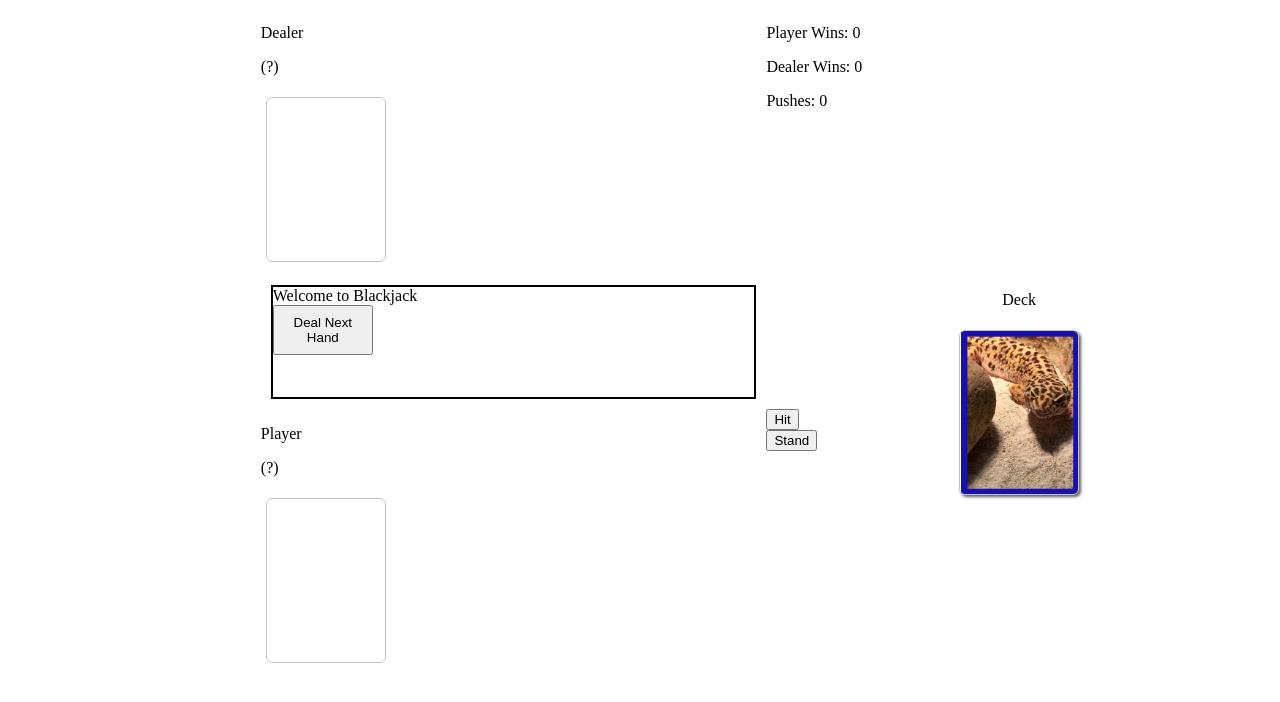
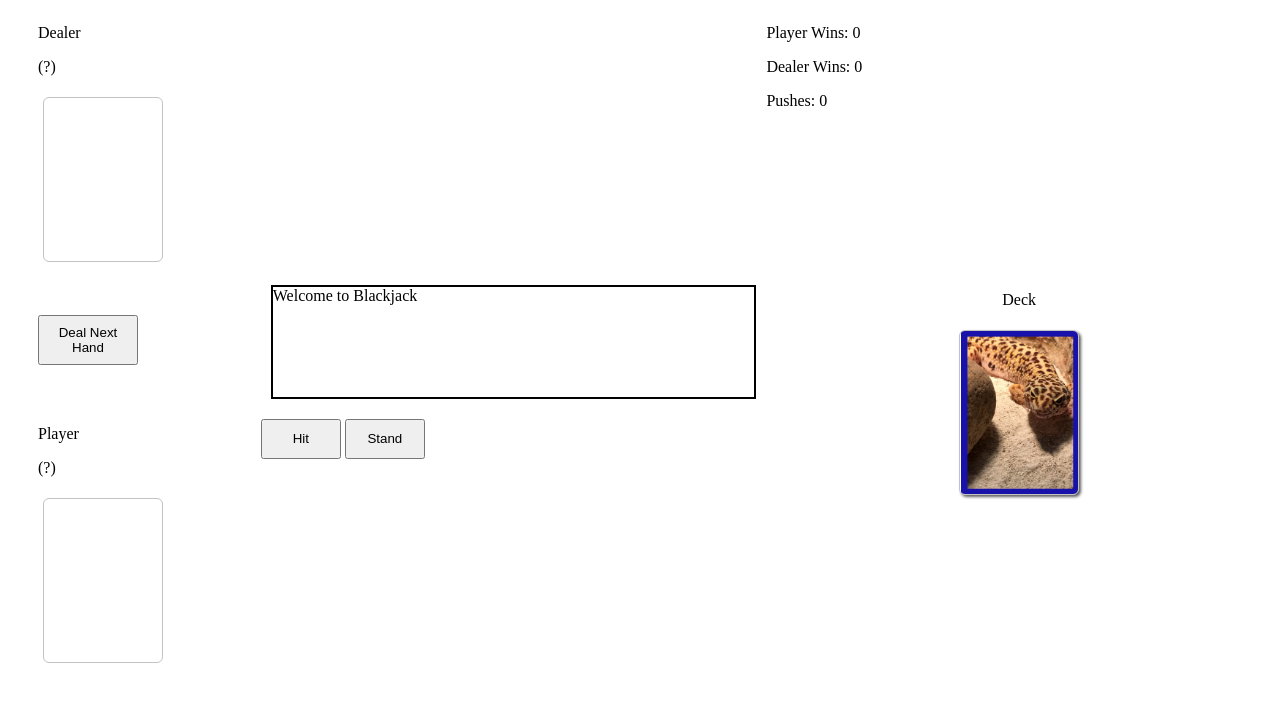
Before and after one commit to bnagle22/blackjack, a plain HTML site: page index.html in a window 1280 px wide. Drawn offline with Linux system fonts and the light colour scheme.

Commit message:
modify CSS

```diff
--- a/css/style.css
+++ b/css/style.css
@@ -19,18 +19,24 @@ body {
 }
 
 #deal {
+  grid-column: 1/4;
+  grid-row: 2/3;
+  margin-left: 30px;
+  margin-top: 40px;
   width: 100px;
   height: 50px;
 }
 
 #dealer-hand {
-  grid-column: 2/4;
+  grid-column: 1/4;
   grid-row: 1/2;
+  margin-left: 30px;
 }
 
 #player-hand {
-  grid-column: 2/4;
+  grid-column: 1/4;
   grid-row: 3/4;
+  margin-left: 30px;
 }
 
 #deck {
@@ -39,12 +45,13 @@ body {
   text-align: center;
 }
 
-#choices {
-  grid-column: 3/4;
+.choices {
+  grid-column: 2/3;
   grid-row: 3/4;
-  display: block;
+  margin-top: 10px;
 }
 
 #hit, #stand {
-  display: block;
+  width: 80px;
+  height: 40px;
 }
--- a/index.html
+++ b/index.html
@@ -12,8 +12,8 @@
 <body>
   <div class="msg-box">
     <div id="main-msg">Welcome to Blackjack</div>
-    <button id="deal">Deal Next Hand</button>
   </div>
+  <button id="deal">Deal Next Hand</button>
   <div id="dealer-hand">
     <p>Dealer</p>
     <p id="d-card-value">(?)</p>
@@ -30,7 +30,7 @@
     <p>Deck</p>
     <div class="card large back shadow"></div>
   </div>
-  <div id="choices">
+  <div class="choices">
     <button id="hit">Hit</button>
     <button id="stand">Stand</button>
   </div>
```
